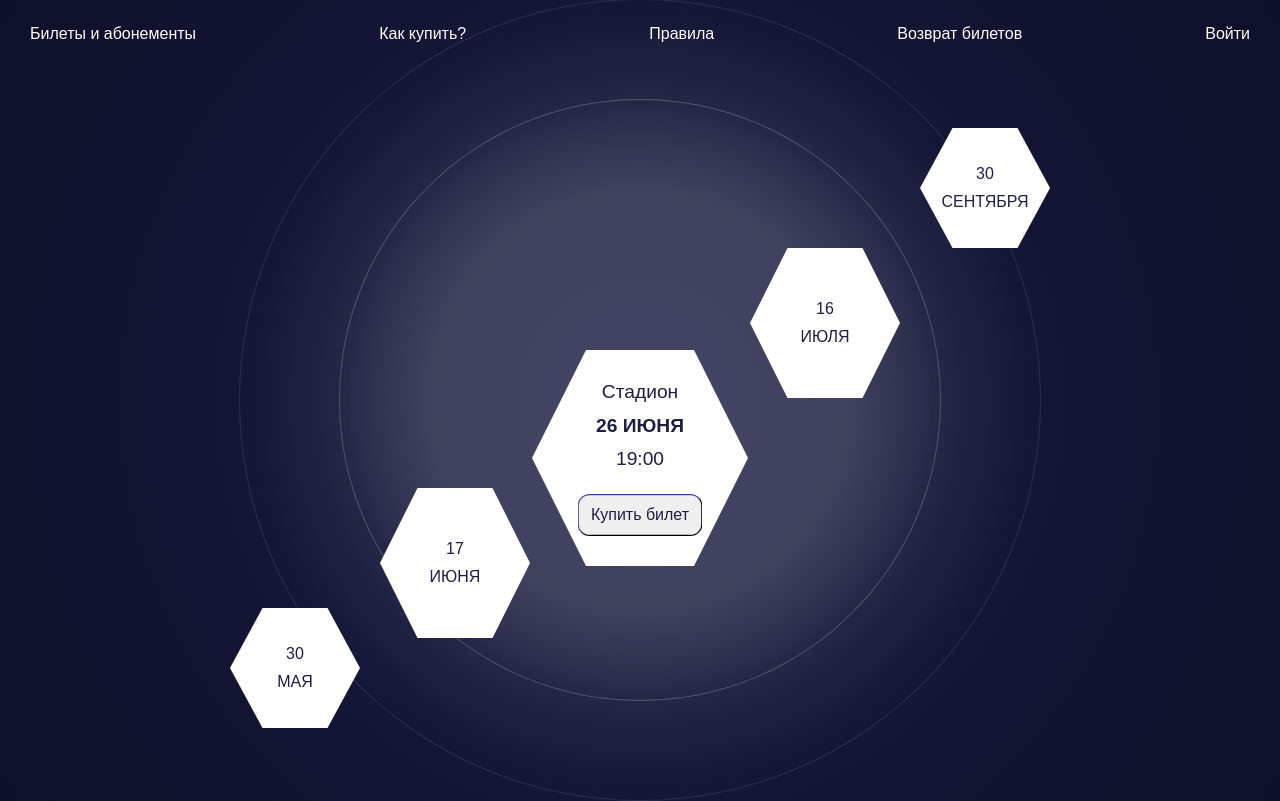
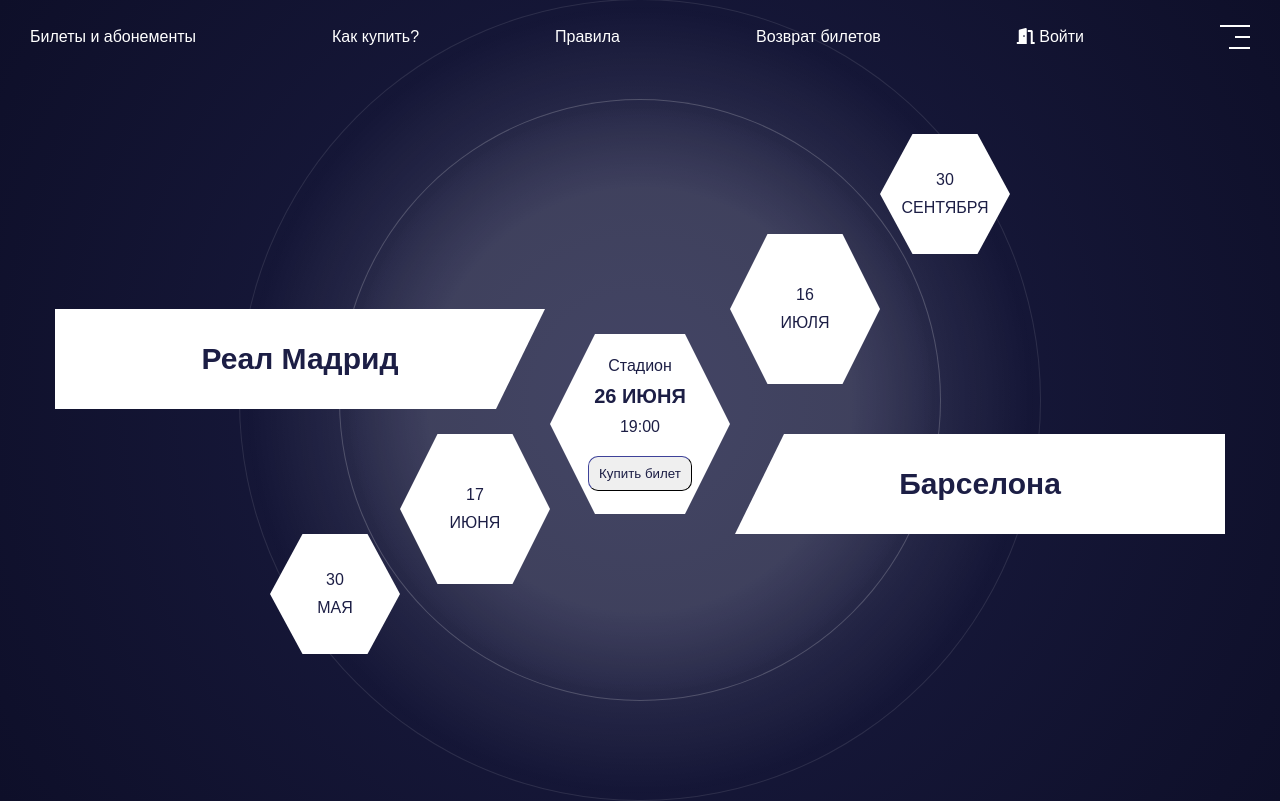
Before and after one commit to Ronlnn/test-task-informatika, a plain HTML site: page index.html in a window 1280 px wide. Drawn offline with Linux system fonts and the light colour scheme.

Commit message:
feat: done opponents & animations

```diff
--- a/index.html
+++ b/index.html
@@ -1,10 +1,11 @@
 <!DOCTYPE html>
 <html lang="ru">
   <head>
-  <meta charset="UTF-8">
-  <meta name="viewport" content="width=device-width, initial-scale=1.0">
+    <meta charset="UTF-8" />
+    <meta name="viewport" content="width=device-width, initial-scale=1.0" />
     <title>Hexagon Interface</title>
-  <link rel="stylesheet" href="style.css">
+    <link rel="stylesheet" href="style.css" />
+    <link rel="stylesheet" href="https://cdnjs.cloudflare.com/ajax/libs/font-awesome/6.0.0-beta3/css/all.min.css">
   </head>
   <body>
     <header>
@@ -13,17 +14,21 @@
         <a href="#">Как купить?</a>
         <a href="#">Правила</a>
         <a href="#">Возврат билетов</a>
-      <a href="#">Войти</a>
+        <a href="#"><i class="fas fa-door-open"></i> Войти </a>
+        <div class="burger-menu" id="burger-menu">
+          <div class="burger-line"></div>
+          <div class="burger-line"></div>
+          <div class="burger-line"></div>
+        </div>
       </nav>
     </header>
     <main>
-	<div id="hexagon-container" class="hexagon-container">
-
+      <div id="hexagon-container" class="hexagon-container"></div>
+      <div class="opp-container">
+        <div class="opponent" id="opponent1"></div>
+        <div class="opponent" id="opponent2"></div>
       </div>
-
-
     </main>
-
 
     <script src="script.js"></script>
   </body>
--- a/script.js
+++ b/script.js
@@ -1,5 +1,7 @@
 document.addEventListener('DOMContentLoaded', function () {
   const container = document.getElementById('hexagon-container');
+  const opponent1 = document.getElementById('opponent1');
+  const opponent2 = document.getElementById('opponent2');
 
   const gridPositions = [
     { column: 2, row: 5 },
@@ -11,11 +13,41 @@
 
   let activeIndex = 2; // Центральный гексагон
   const events = [
-    { date: '30', month: 'МАЯ', details: 'Ак Барс Арена', time: '20:00' },
-    { date: '17', month: 'ИЮНЯ', details: 'Рубин Стадион', time: '21:00' },
-    { date: '26', month: 'ИЮНЯ', details: 'Стадион', time: '19:00' },
-    { date: '16', month: 'ИЮЛЯ', details: 'Ипподром', time: '13:00' },
-    { date: '30', month: 'СЕНТЯБРЯ', details: 'Ак Барс', time: '15:00' },
+    {
+      date: '30',
+      month: 'МАЯ',
+      details: 'Ак Барс Арена',
+      time: '20:00',
+      opponents: ['ЦСКА', 'Зенит'],
+    },
+    {
+      date: '17',
+      month: 'ИЮНЯ',
+      details: 'Рубин Стадион',
+      time: '21:00',
+      opponents: ['Рубин', 'Шахтерск'],
+    },
+    {
+      date: '26',
+      month: 'ИЮНЯ',
+      details: 'Стадион',
+      time: '19:00',
+      opponents: ['Реал Мадрид', 'Барселона'],
+    },
+    {
+      date: '16',
+      month: 'ИЮЛЯ',
+      details: 'Ипподром',
+      time: '13:00',
+      opponents: ['Черный', 'Белый'],
+    },
+    {
+      date: '30',
+      month: 'СЕНТЯБРЯ',
+      details: 'Ак Барс',
+      time: '15:00',
+      opponents: ['Ак Барс', 'СКА'],
+    },
   ];
 
   // Рендеринг гексагонов
@@ -31,7 +63,6 @@
       hexagon.style.gridColumn = position.column;
       hexagon.style.gridRow = position.row;
 
-
       if (index === activeIndex) {
         hexagon.classList.add('active');
         hexagon.innerHTML = `
@@ -40,6 +71,9 @@
           <div>${event.time}</div>
           <button class="hexagon-button">Купить билет</button>
         `;
+        // Обновляем соперников
+        opponent1.textContent = ` ${event.opponents[0]}`;
+        opponent2.textContent = ` ${event.opponents[1]}`;
       } else {
         hexagon.innerHTML = `
           <span class="hexagon-text">${event.date}</span>
@@ -50,6 +84,9 @@
       hexagon.addEventListener('click', () => setActiveHexagon(index));
       container.appendChild(hexagon);
     });
+    // Добавляем соперников после рендеринга гексагонов
+    container.appendChild(opponent1);
+    container.appendChild(opponent2);
   }
 
   // Перемещения активного гексагона в центр
@@ -74,7 +111,7 @@
   }
 
   // Обработчик скролла
-  container.addEventListener('wheel', (e) => {
+  container.addEventListener('wheel', e => {
     const direction = e.deltaY > 0 ? 1 : -1;
     scrollHexagons(direction);
   });
--- a/style.css
+++ b/style.css
@@ -1,4 +1,5 @@
 body {
+  position: relative;
   margin: 0;
   padding: 0;
   min-height: 100vh;
@@ -68,12 +69,47 @@
   text-decoration: none;
   color: white;
   &:hover {
-    transition: 500ms;
+    transition: 0.5s;
     transform: scale(1.2);
     color: #1c1e45;
     border-radius: 20%;
     background-color: white;
   }
+  /* Иконка двери */
+  .door-icon {
+    margin-left: 5px;
+    font-size: 22px;
+  }
+}
+
+ /* Стили для бургер-меню */
+ .burger-menu {
+  display: flex;
+  flex-direction: column;
+  justify-content: space-between;
+  align-items: flex-start;
+  width: 30px;
+  height: 24px;
+}
+
+.burger-line {
+  background-color: white;
+  height: 2px;
+  width: 100%;
+}
+
+.burger-line:nth-child(1) {
+  width: 100%;
+}
+
+.burger-line:nth-child(2) {
+  width: 50%;
+  align-self: flex-end;
+}
+
+.burger-line:nth-child(3) {
+  width: 70%;
+  align-self: flex-end;
 }
 
 main {
@@ -87,6 +123,7 @@
   justify-content: flex-start;
   align-items: center;
   padding-top: 80px;
+  overflow: hidden;
 }
 
 .hexagon-container {
@@ -94,7 +131,7 @@
   display: grid;
   grid-template-columns: repeat(7, 1fr); /* 7 колонок */
   grid-template-rows: repeat(5, 100px); /* 5 строк */
-  gap: 20px;
+  /* gap: 20px; */
   width: 100%;
   max-width: 900px;
   height: 500px;
@@ -103,8 +140,31 @@
   transition: all 0.5s;
 }
 
+/* Анимация для текста */
+@keyframes fadeIn {
+  0% {
+    opacity: 0;
+    transform: translateY(20px);
+  }
+  100% {
+    opacity: 1;
+    transform: translateY(0);
+  }
+}
+
+@keyframes fadeOut {
+  0% {
+    opacity: 1;
+    transform: translateY(0);
+  }
+  100% {
+    opacity: 0;
+    transform: translateY(-20px);
+  }
+}
+
 .hexagon {
-  /* position: absolute; */
+
   border-radius: 30px;
   width: 130px;
   height: 120px;
@@ -126,7 +186,6 @@
 .hexagon:nth-child(1) {
   grid-column: 2;
   grid-row: 5;
-
 }
 .hexagon:nth-child(2) {
   grid-row: 4;
@@ -153,32 +212,15 @@
   width: 180px;
   height: 180px;
   transform: scale(1.2);
-  /* grid-column: 4;
-  grid-row: 3;
-   */
-   z-index: 10;
-
+  animation: fadeIn 0.8s forwards;
 }
 
-.hexagon.large {
-  width: 150px;
-  height: 130px;
+.hexagon-text {
+  font-size: 16px;
+  font-weight: 500;
+  font-style: normal;
+  animation: fadeOut 0.3s forwards, fadeIn 0.3s forwards 0.3s;
 }
-
-.hexagon-wide {
-  width: auto;
-  height: 100px;
-  background-color: white;
-  color: #1c1e45;
-  display: flex;
-  justify-content: center;
-  align-items: center;
-  text-align: center;
-  font-size: 14px;
-  padding: 10px;
-  box-shadow: 0 4px 6px rgba(0, 0, 0, 0.2);
-}
-
 .hexagon-button {
   height: 35px;
   margin-top: 10px;
@@ -188,6 +230,7 @@
   border-radius: 10px;
   color: #1c1e45;
   cursor: pointer;
+  animation: fadeIn 0.5s ease-in-out;
 }
 
 .hexagon-button:hover {
@@ -195,6 +238,53 @@
   color: #1c1e45;
 }
 
-.date{
+.date {
+  font-size: 20px;
   font-weight: bold;
+  animation: fadeIn 0.5s ease-in-out forwards;
 }
+
+.opp-container {
+  width: 100%;
+  display: flex;
+  flex-direction: row;
+  justify-content: space-between;
+  flex-wrap: nowrap;
+}
+
+#opponent1,
+#opponent2 {
+  flex-grow: 1;
+  display: flex;
+  flex-direction: row;
+  justify-content: center;
+  align-items: center;
+  position: absolute;
+  width: 450px;
+  height: 100px;
+  background-color: white;
+  color: #1c1e45;
+  text-align: center;
+  line-height: 60px;
+  font-size: 30px;
+  font-weight: bold;
+  transition: transform 0.5s ease, left 0.5s ease, right 0.5s ease, width 0.5s ease, height 0.5s ease;
+  transition: 0.7s;
+}
+
+#opponent1 {
+  width: calc(50% + 40px);
+  top: 45%;
+  left: -15%;
+  margin-right: 40px;
+  transform: translate(0, -50%);
+  clip-path: polygon(0 0, 100% 0, 90% 100%, 0% 100%);
+}
+
+#opponent2 {
+  width: calc(50% + 40px);
+  top: 70%;
+  right: -15%;
+  transform: translate(0, -50%);
+  clip-path: polygon(10% 0, 100% 0, 100% 100%, 0% 100%);
+}
```
Lines whose indentation alone changed are shown as unchanged.
